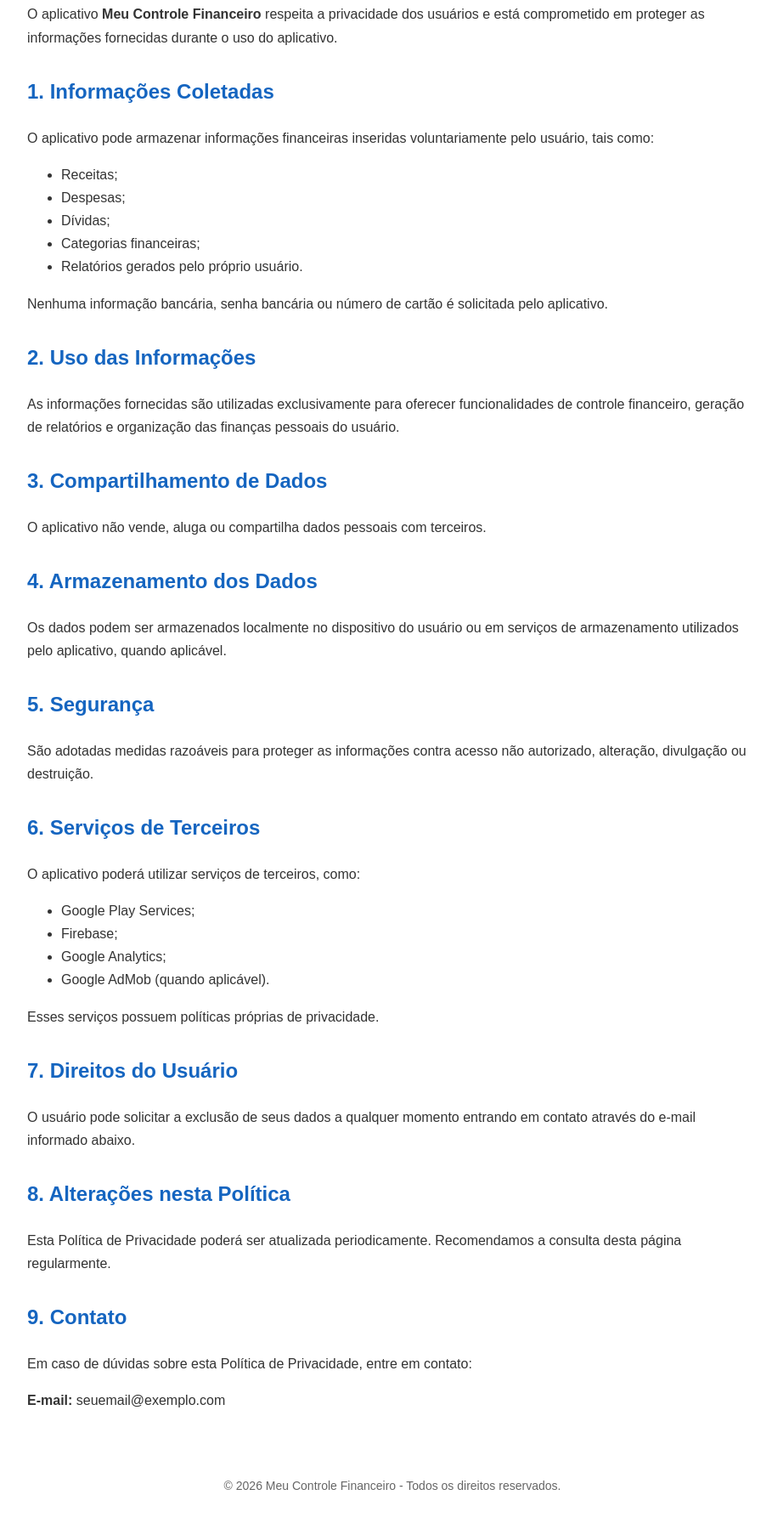
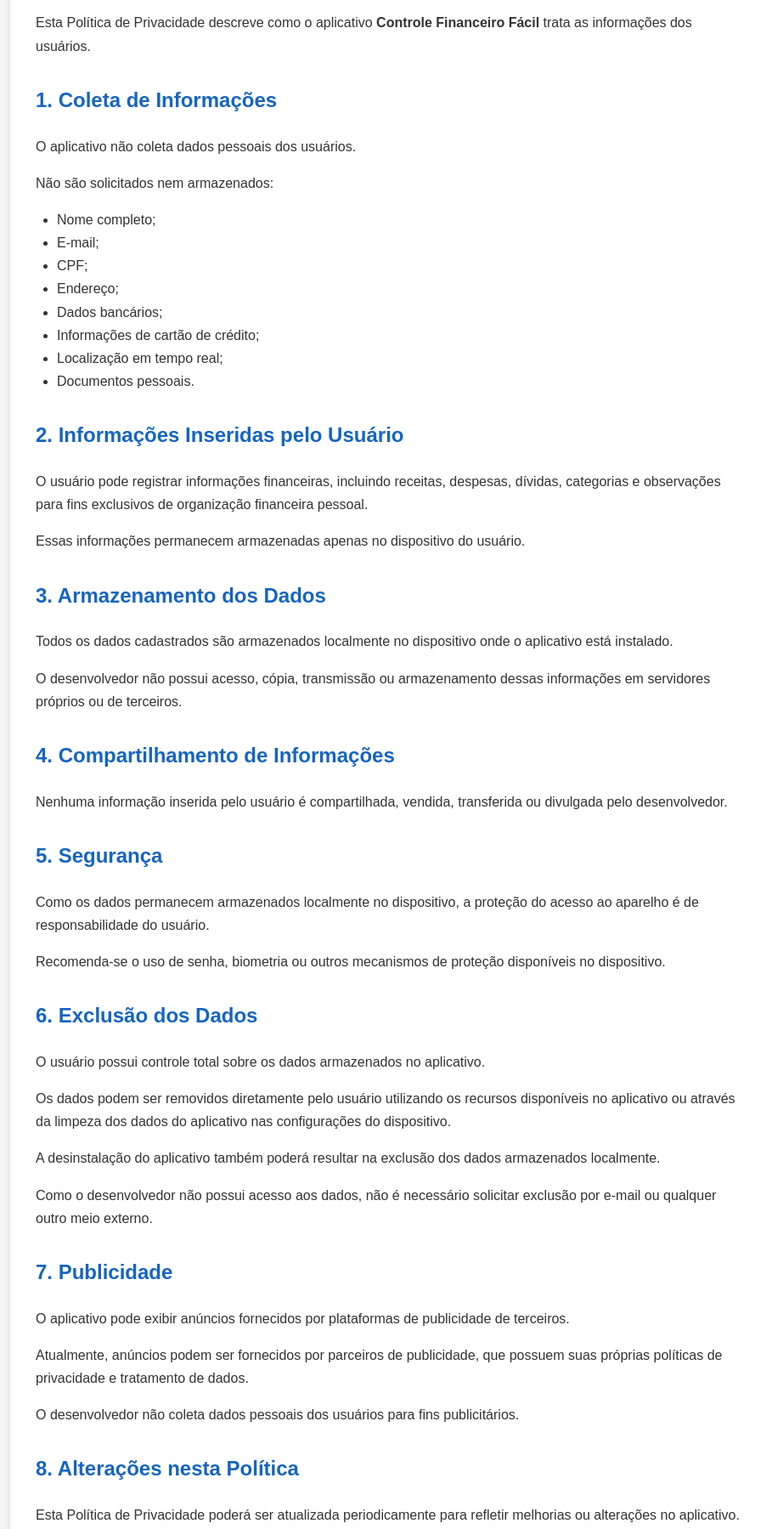
Before and after one commit to Ctmon20/Financas, a plain HTML site: page politica-privacidade.html in a window 1280 px wide. Shown: the part 177-1976 px from the top of the page at 85% size, without its empty margins (178-1087 px from the left). Drawn offline with Linux system fonts and the light colour scheme.

Commit message:
Update politica-privacidade.html

```diff
--- a/politica-privacidade.html
+++ b/politica-privacidade.html
@@ -3,37 +3,45 @@
 <head>
     <meta charset="UTF-8">
     <meta name="viewport" content="width=device-width, initial-scale=1.0">
-<title>Política de Privacidade - Meu Controle Financeiro</title>
+    <title>Política de Privacidade - Controle Financeiro Fácil</title>
 
     <style>
-body{
+        body {
             font-family: Arial, sans-serif;
+            line-height: 1.7;
             max-width: 900px;
-    margin: auto;
+            margin: 0 auto;
             padding: 20px;
-    line-height: 1.7;
             color: #333;
+            background-color: #f5f5f5;
         }
 
-h1{
-    color: #2E7D32;
+        .container {
+            background: #fff;
+            padding: 30px;
+            border-radius: 10px;
+            box-shadow: 0 2px 10px rgba(0,0,0,0.1);
         }
 
-h2{
+        h1 {
+            color: #2E7D32;
+            text-align: center;
+        }
+
+        h2 {
             color: #1565C0;
             margin-top: 30px;
         }
 
-.container{
-    background: #fff;
-    padding: 20px;
-}
-
-footer{
-    margin-top: 40px;
+        footer {
+            margin-top: 30px;
             text-align: center;
             color: #666;
             font-size: 14px;
+        }
+
+        ul {
+            padding-left: 25px;
         }
     </style>
 </head>
@@ -44,83 +52,125 @@
 
     <h1>Política de Privacidade</h1>
 
+    <p><strong>Última atualização:</strong> 08 de junho de 2026</p>
+
     <p>
-Última atualização: 08 de junho de 2026
+        Esta Política de Privacidade descreve como o aplicativo
+        <strong>Controle Financeiro Fácil</strong> trata as informações dos usuários.
+    </p>
+
+    <h2>1. Coleta de Informações</h2>
+
+    <p>
+        O aplicativo não coleta dados pessoais dos usuários.
     </p>
 
     <p>
-O aplicativo <strong>Meu Controle Financeiro</strong> respeita a privacidade dos usuários e está comprometido em proteger as informações fornecidas durante o uso do aplicativo.
-</p>
-
-<h2>1. Informações Coletadas</h2>
-
-<p>
-O aplicativo pode armazenar informações financeiras inseridas voluntariamente pelo usuário, tais como:
+        Não são solicitados nem armazenados:
     </p>
 
     <ul>
-<li>Receitas;</li>
-<li>Despesas;</li>
-<li>Dívidas;</li>
-<li>Categorias financeiras;</li>
-<li>Relatórios gerados pelo próprio usuário.</li>
+        <li>Nome completo;</li>
+        <li>E-mail;</li>
+        <li>CPF;</li>
+        <li>Endereço;</li>
+        <li>Dados bancários;</li>
+        <li>Informações de cartão de crédito;</li>
+        <li>Localização em tempo real;</li>
+        <li>Documentos pessoais.</li>
     </ul>
 
+    <h2>2. Informações Inseridas pelo Usuário</h2>
+
     <p>
-Nenhuma informação bancária, senha bancária ou número de cartão é solicitada pelo aplicativo.
+        O usuário pode registrar informações financeiras, incluindo receitas,
+        despesas, dívidas, categorias e observações para fins exclusivos de
+        organização financeira pessoal.
     </p>
 
-<h2>2. Uso das Informações</h2>
+    <p>
+        Essas informações permanecem armazenadas apenas no dispositivo do usuário.
+    </p>
+
+    <h2>3. Armazenamento dos Dados</h2>
 
     <p>
-As informações fornecidas são utilizadas exclusivamente para oferecer funcionalidades de controle financeiro, geração de relatórios e organização das finanças pessoais do usuário.
+        Todos os dados cadastrados são armazenados localmente no dispositivo
+        onde o aplicativo está instalado.
     </p>
 
-<h2>3. Compartilhamento de Dados</h2>
+    <p>
+        O desenvolvedor não possui acesso, cópia, transmissão ou armazenamento
+        dessas informações em servidores próprios ou de terceiros.
+    </p>
+
+    <h2>4. Compartilhamento de Informações</h2>
 
     <p>
-O aplicativo não vende, aluga ou compartilha dados pessoais com terceiros.
-</p>
-
-<h2>4. Armazenamento dos Dados</h2>
-
-<p>
-Os dados podem ser armazenados localmente no dispositivo do usuário ou em serviços de armazenamento utilizados pelo aplicativo, quando aplicável.
+        Nenhuma informação inserida pelo usuário é compartilhada, vendida,
+        transferida ou divulgada pelo desenvolvedor.
     </p>
 
     <h2>5. Segurança</h2>
 
     <p>
-São adotadas medidas razoáveis para proteger as informações contra acesso não autorizado, alteração, divulgação ou destruição.
+        Como os dados permanecem armazenados localmente no dispositivo,
+        a proteção do acesso ao aparelho é de responsabilidade do usuário.
     </p>
 
-<h2>6. Serviços de Terceiros</h2>
+    <p>
+        Recomenda-se o uso de senha, biometria ou outros mecanismos de proteção
+        disponíveis no dispositivo.
+    </p>
+
+    <h2>6. Exclusão dos Dados</h2>
 
     <p>
-O aplicativo poderá utilizar serviços de terceiros, como:
+        O usuário possui controle total sobre os dados armazenados no aplicativo.
     </p>
 
-<ul>
-<li>Google Play Services;</li>
-<li>Firebase;</li>
-<li>Google Analytics;</li>
-<li>Google AdMob (quando aplicável).</li>
-</ul>
+    <p>
+        Os dados podem ser removidos diretamente pelo usuário utilizando os
+        recursos disponíveis no aplicativo ou através da limpeza dos dados
+        do aplicativo nas configurações do dispositivo.
+    </p>
 
     <p>
-Esses serviços possuem políticas próprias de privacidade.
+        A desinstalação do aplicativo também poderá resultar na exclusão dos
+        dados armazenados localmente.
     </p>
 
-<h2>7. Direitos do Usuário</h2>
+    <p>
+        Como o desenvolvedor não possui acesso aos dados, não é necessário
+        solicitar exclusão por e-mail ou qualquer outro meio externo.
+    </p>
+
+    <h2>7. Publicidade</h2>
 
     <p>
-O usuário pode solicitar a exclusão de seus dados a qualquer momento entrando em contato através do e-mail informado abaixo.
+        O aplicativo pode exibir anúncios fornecidos por plataformas de
+        publicidade de terceiros.
+    </p>
+
+    <p>
+        Atualmente, anúncios podem ser fornecidos por parceiros de publicidade,
+        que possuem suas próprias políticas de privacidade e tratamento de dados.
+    </p>
+
+    <p>
+        O desenvolvedor não coleta dados pessoais dos usuários para fins
+        publicitários.
     </p>
 
     <h2>8. Alterações nesta Política</h2>
 
     <p>
-Esta Política de Privacidade poderá ser atualizada periodicamente. Recomendamos a consulta desta página regularmente.
+        Esta Política de Privacidade poderá ser atualizada periodicamente
+        para refletir melhorias ou alterações no aplicativo.
+    </p>
+
+    <p>
+        A versão mais recente estará sempre disponível nesta página.
     </p>
 
     <h2>9. Contato</h2>
@@ -130,13 +180,13 @@
     </p>
 
     <p>
-<strong>E-mail:</strong> seuemail@exemplo.com
+        <strong>E-mail:</strong> casteloribeiro12@gmail.com
     </p>
 
 </div>
 
 <footer>
-© 2026 Meu Controle Financeiro - Todos os direitos reservados.
+    © 2026 Controle Financeiro Fácil. Todos os direitos reservados.
 </footer>
 
 </body>
```
Lines whose indentation alone changed are shown as unchanged.
